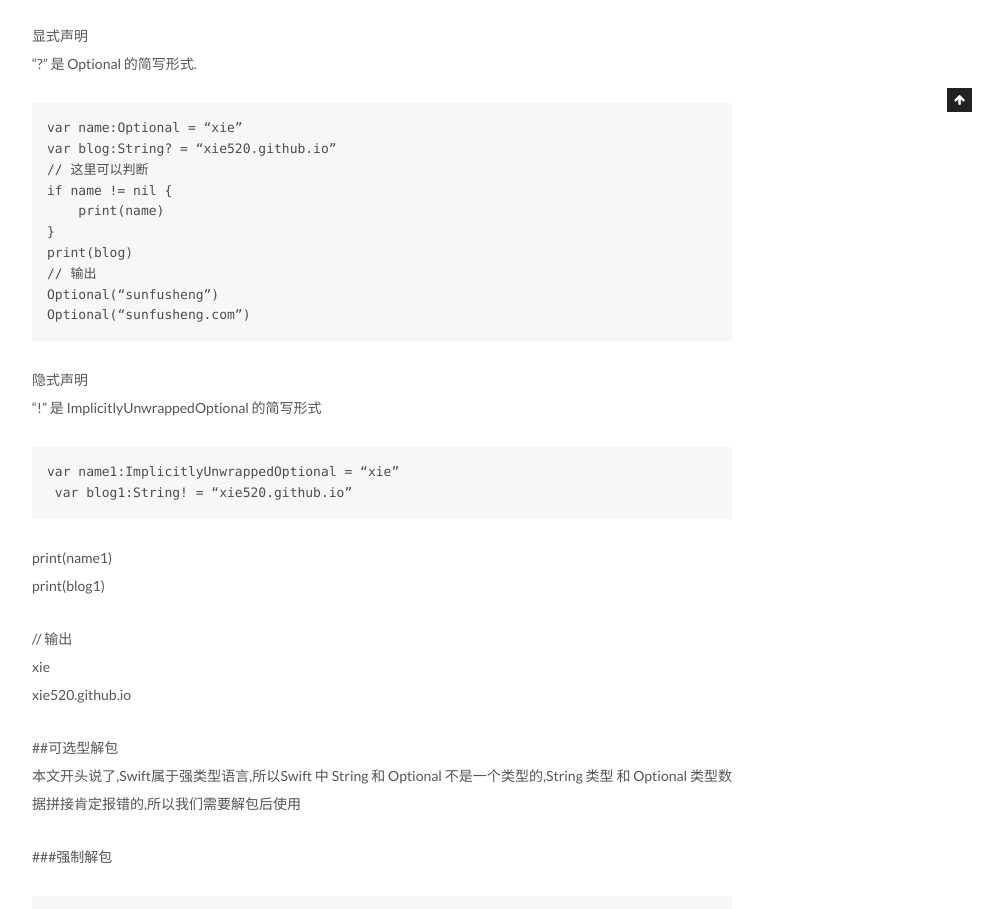
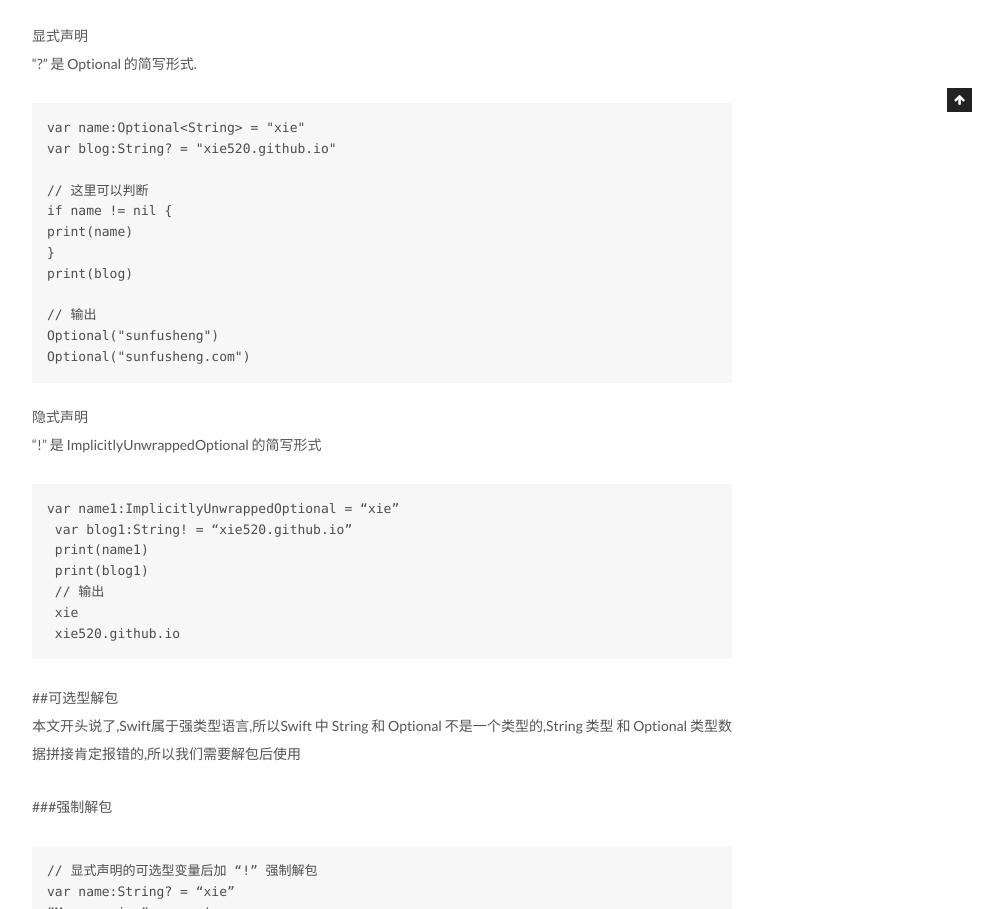
Before and after one commit to xie520/xie520.github.io, a plain HTML site: page 2015/09/16/浅谈Swift可选型/index.html in a window 1280 px wide. Shown: the part 788-1697 px from the top of the page, without its empty margins (258-1261 px from the left). Drawn offline with Linux system fonts and the light colour scheme; a script that the page names is missing.

Commit message:
Site updated: 2016-05-16 09:07:49

```diff
--- a/2015/09/16/浅谈Swift可选型/index.html
+++ b/2015/09/16/浅谈Swift可选型/index.html
@@ -96,7 +96,7 @@
 虽说Swift跟Java类似,但还是有本质的区别.Java属于弱类型语言,可以随便拼接,判空.但是Swift不行,Swift是强类型语言,非常注重代码的安全性,是不可以随便给对象或属性赋值nil.
   但是我还是想判空怎么办?这时候就需要用到 可选型(Optional).
 ##可选型(Optional)">
-<meta property="og:updated_time" content="2016-05-15T19:11:12.000Z">
+<meta property="og:updated_time" content="2016-05-16T01:07:16.000Z">
 <meta name="twitter:card" content="summary">
 <meta name="twitter:title" content="浅谈 Swift 可选型(Optional)">
 <meta name="twitter:description" content="最近在学习Swift,这里浅谈一下Swift中非常重要的知识点 可选型(Optional)
@@ -345,12 +345,22 @@
  case Some(T)
  }</code></pre>
 
-<p>   可选型是个泛型，而Optional又是个枚举 enum，Optional可以是 None，也可以是Some(T)</p>
+<p>   可选型是个泛型，而Optional又是个枚举 enum，Optional可以是 None，也可以是Some(T)    </p>
 <p>##声明可选型</p>
-<p>  显式声明<br>“?” 是 Optional<t> 的简写形式.<br>  <pre><code>var name:Optional<string> = “xie”<br>var blog:String? = “xie520.github.io”<br>// 这里可以判断<br>if name != nil {<br>    print(name)<br>}<br>print(blog)<br>// 输出<br>Optional(“sunfusheng”)<br>Optional(“sunfusheng.com”)</string></code></pre></t></p>
-<p>   隐式声明<br>   “!” 是 ImplicitlyUnwrappedOptional<t> 的简写形式<br>    <pre><code>var name1:ImplicitlyUnwrappedOptional<string> = “xie”<br> var blog1:String! = “xie520.github.io”  </string></code></pre></t></p>
-<p> print(name1)<br> print(blog1)  </p>
-<p> // 输出<br> xie<br> xie520.github.io</p>
+<p>  显式声明<br>“?” 是 Optional<t> 的简写形式.  </t></p>
+<pre><code>var name:Optional&lt;String&gt; = &quot;xie&quot;
+var blog:String? = &quot;xie520.github.io&quot;
+
+// 这里可以判断
+if name != nil {
+print(name)
+}
+print(blog)
+
+// 输出
+Optional(&quot;sunfusheng&quot;)
+Optional(&quot;sunfusheng.com&quot;)
+</code></pre><p>   隐式声明<br>   “!” 是 ImplicitlyUnwrappedOptional<t> 的简写形式<br>    <pre><code>var name1:ImplicitlyUnwrappedOptional<string> = “xie”<br> var blog1:String! = “xie520.github.io”<br> print(name1)<br> print(blog1)<br> // 输出<br> xie<br> xie520.github.io</string></code></pre></t></p>
 <p>##可选型解包<br>  本文开头说了,Swift属于强类型语言,所以Swift 中 String 和 Optional<string> 不是一个类型的,String 类型 和 Optional<string> 类型数据拼接肯定报错的,所以我们需要解包后使用  </string></string></p>
 <p>###强制解包<br>  <pre><code>// 显式声明的可选型变量后加 “!” 强制解包<br>var name:String? = “xie”<br>“My name is “ + name!<br>// 不建议使用强制解包，下面就会报错<br>name = nil<br>“My name is “ + name!<br>// 隐式声明的可选型不需要解包，同样可能因为 nil 报错<br>var blog:String! = “xie520.github.io”<br>// blog = nil<br>“My blog is “ + blog</code></pre></p>
 <p>###if let 解包可选型<br>  <pre><code>// 可以使用相同的变量名解包<br>if let errorCode = errorCode {<br>    print(errorCode)<br>}<br>// if let 可以同时解包多个变量，同样可以使用控制转移的条件<br>if let errorCode = errorCode, errorMessage = errorMessage where errorCode == “404” {<br>    print(“Page not found”)<br>} else {<br>    print(“No error”)<br>}</code></pre></p>
--- a/css/main.css
+++ b/css/main.css
@@ -1548,7 +1548,7 @@ pre .javascript .function {
   width: 4px;
   height: 4px;
   border-radius: 50%;
-  background: #ffcf78;
+  background: #ff5dd5;
 }
 .links-of-blogroll {
   font-size: 13px;
```
Also changed, not shown: index.html (+15 -5 lines).
